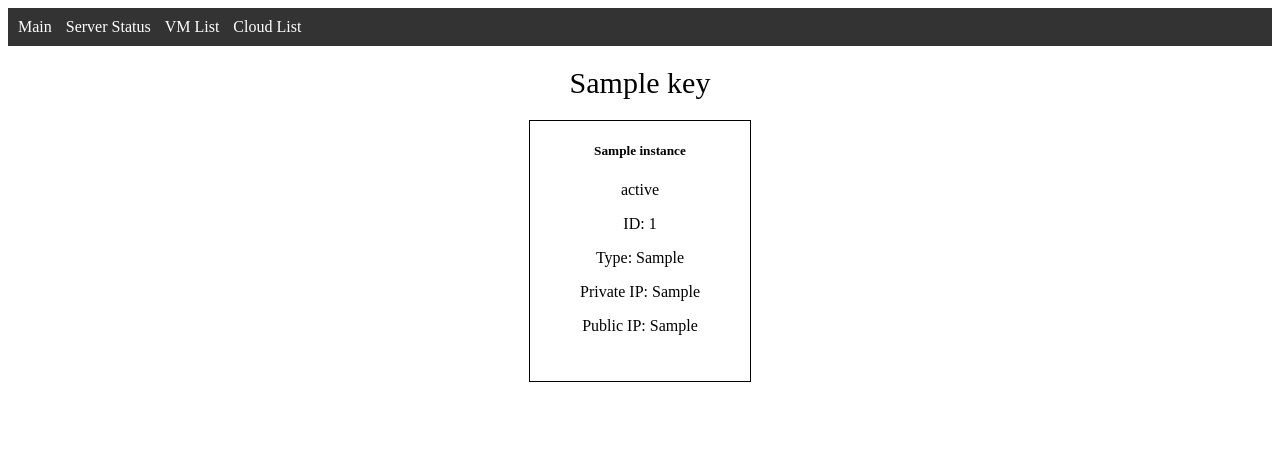
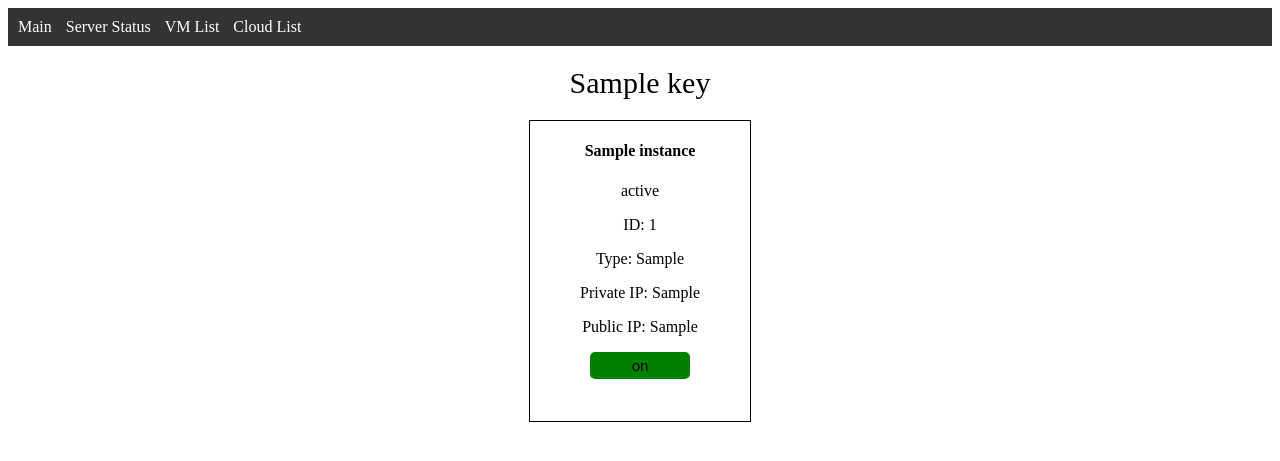
Before and after one commit to CUdex/maange_web, a FastAPI app: template app/templates/cloud_status.html in a window 1280 px wide. Shown: the top 461 px of the page. Run offline with FastAPI, Linux system fonts and the light colour scheme; the template is opened without the code that fills it: most values are stand-ins (such as "Sample title", 1, 10 or a date in 2020).

Commit message:
add button

```diff
--- a/app/templates/cloud_status.html
+++ b/app/templates/cloud_status.html
@@ -19,16 +19,27 @@
             text-align: center;
         }
         .list_detail {
-            transition: transform 0.3s;
+            transition: transform 0.3s ease;
             display: inline-block;
 
             width: 220px;
-            height: 260px;
+            height: 300px;
             border: 1px solid;
             margin-bottom: 5px;
         }
         .list_detail:hover {
             transform: translateY(-5px);
+        }
+        .power {
+            padding: 5px 0px 5px 0px;
+            border-radius: 5px;
+            font-size: 15px;
+            width: 100px;
+            border: none;
+            transition: transform 0.3s ease;
+        }
+        .power:hover {
+            transform: scale(1.1);
         }
     </style>
     <body>
@@ -41,16 +52,48 @@
             <div class="list_start">
                 {% for instance in value %}
                     <div class="list_detail">
-                        <h5>{{ instance.InstanceName }}</h5>
+                        <h4>{{ instance.InstanceName }}</h4>
                         <p>{{ instance.State }}</p>
                         <p>ID: {{ instance.InstanceID }}</p>
                         <p>Type: {{ instance.InstanceType }}</p>
                         <p>Private IP: {{ instance.PrivateIP }}</p>
                         <p>Public IP: {{ instance.PublicIP }}</p>
+                        <button class="power" data-text="{{ instance.State }}"></button>
                     </div>
                 {% endfor %}
             </div>
         </div>
         {% endfor %}
     </body>
+    <script>
+        // 버튼 스타일 및 내용 변경 함수
+        function updateButtons() {
+            // 버튼 요소들 선택
+            var buttons = document.querySelectorAll(".power")
+            buttons.forEach(function(button) {
+            var textValue = button.getAttribute("data-text");
+            if (textValue === "running") {
+                button.style.backgroundColor = "red";
+                button.textContent = "off";
+            } else {
+                button.style.backgroundColor = "green";
+                button.textContent = "on";
+            }
+            });
+        }
+
+
+
+        // buttons.forEach(function(button) {
+        //     button.addEventListener("click", function() {
+        //         var textValue = button.textContent;
+        //         updateButton(textValue, button);
+        //     });
+        // });
+
+        // 페이지 로드 시 버튼 스타일 및 내용 변경
+        window.addEventListener("load", function() {
+            updateButtons();
+        });
+    </script>
 </html>
```
Also changed, not shown: app/awsTools.py (+9 -0 lines).
